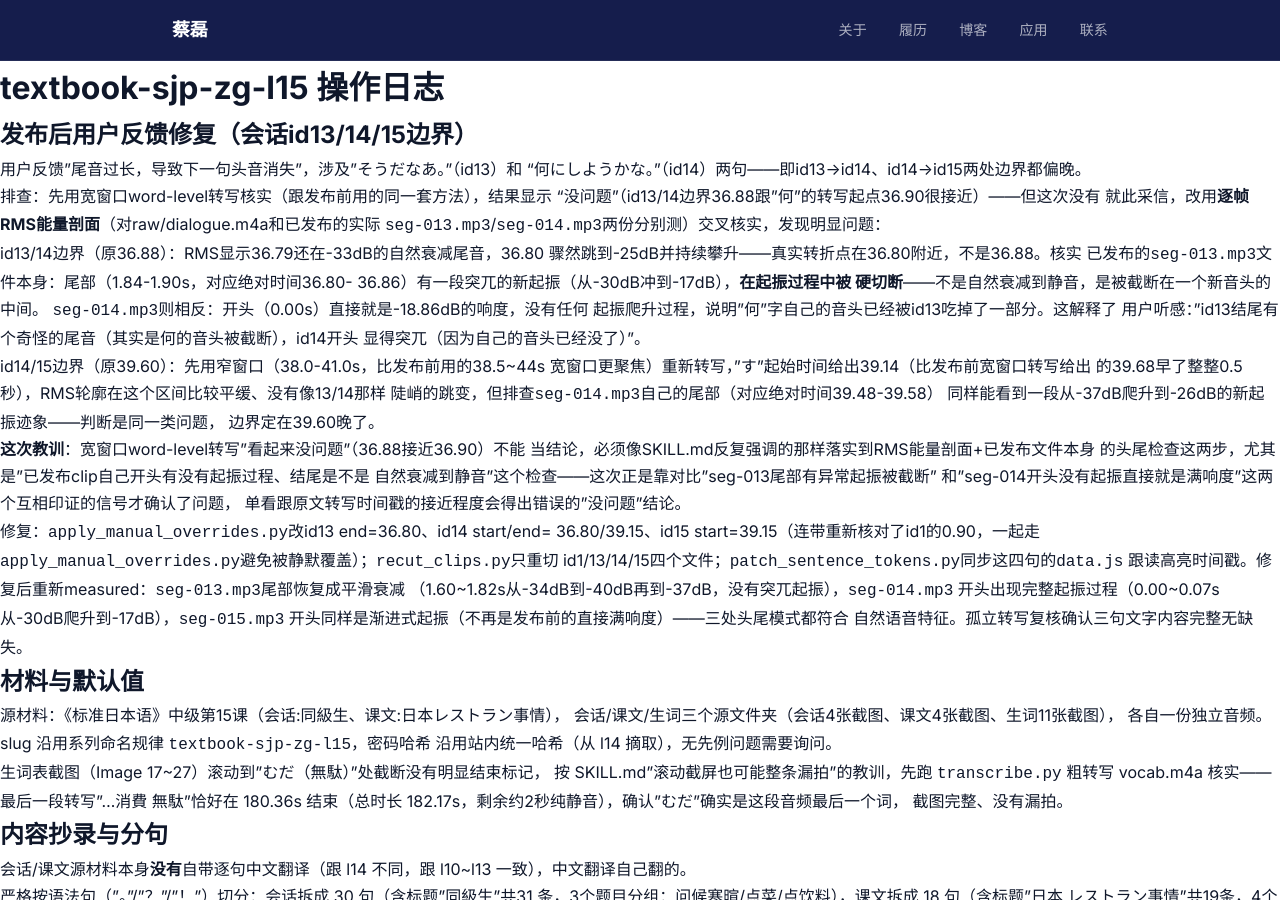
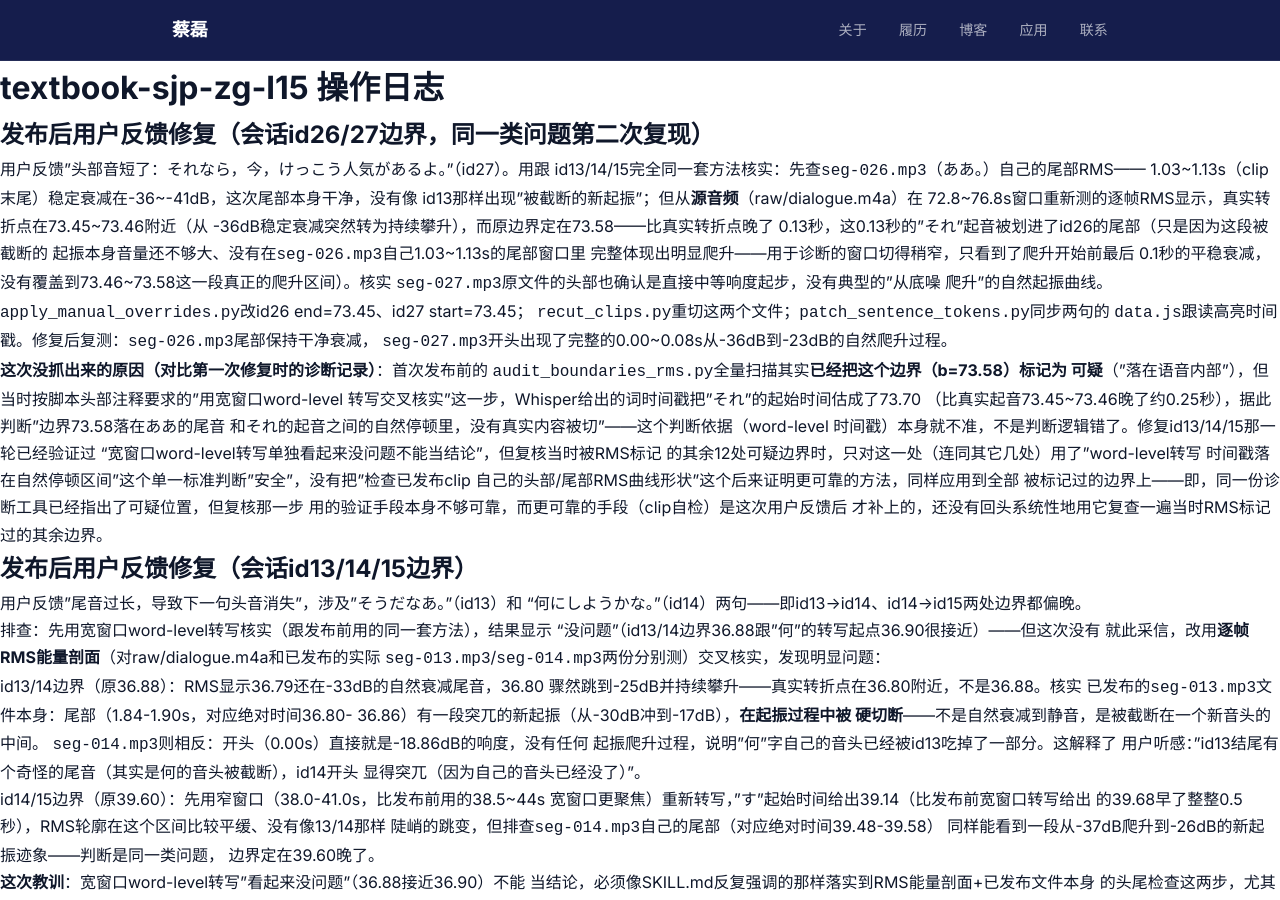
Before and after one commit to jiaodacailei/jiaodacailei.github.io, a Jekyll site: the page built from docs/private/textbook-sjp-zg-l15/LOG.md, in a window 1280 px wide and 900 px high. Built offline with Jekyll 4.4.1, drawn with Linux system fonts in a browser that asks for light colours; our own code applies the rules of GitHub Pages for plain Markdown files; comment, search, counter and statistics services are not loaded.

Commit message:
修复第15课会话id26/27边界：それなら头部音被吃掉
ああ。→それなら，今，けっこう人気があるよ。边界(73.58)晚了0.13秒，
源音频RMS显示真实转折点在73.45附近。跟id13/14/15同一类问题：发布前
audit_boundaries_rms.py已标记这个边界可疑，但当时靠word-level转写
时间戳判断"安全"，而转写本身把それ起音估晚了约0.25秒，导致误判。

```diff
--- a/docs/private/textbook-sjp-zg-l15/LOG.md
+++ b/docs/private/textbook-sjp-zg-l15/LOG.md
@@ -1,4 +1,39 @@
 # textbook-sjp-zg-l15 操作日志
+
+## 发布后用户反馈修复（会话id26/27边界，同一类问题第二次复现）
+
+用户反馈"头部音短了：それなら，今，けっこう人気があるよ。"（id27）。用跟
+id13/14/15完全同一套方法核实：先查`seg-026.mp3`（ああ。）自己的尾部RMS——
+1.03~1.13s（clip末尾）稳定衰减在-36~-41dB，这次尾部本身干净，没有像
+id13那样出现"被截断的新起振"；但从**源音频**（raw/dialogue.m4a）在
+72.8~76.8s窗口重新测的逐帧RMS显示，真实转折点在73.45~73.46附近（从
+-36dB稳定衰减突然转为持续攀升），而原边界定在73.58——比真实转折点晚了
+0.13秒，这0.13秒的"それ"起音被划进了id26的尾部（只是因为这段被截断的
+起振本身音量还不够大、没有在`seg-026.mp3`自己1.03~1.13s的尾部窗口里
+完整体现出明显爬升——用于诊断的窗口切得稍窄，只看到了爬升开始前最后
+0.1秒的平稳衰减，没有覆盖到73.46~73.58这一段真正的爬升区间）。核实
+`seg-027.mp3`原文件的头部也确认是直接中等响度起步，没有典型的"从底噪
+爬升"的自然起振曲线。
+
+`apply_manual_overrides.py`改id26 end=73.45、id27 start=73.45；
+`recut_clips.py`重切这两个文件；`patch_sentence_tokens.py`同步两句的
+`data.js`跟读高亮时间戳。修复后复测：`seg-026.mp3`尾部保持干净衰减，
+`seg-027.mp3`开头出现了完整的0.00~0.08s从-36dB到-23dB的自然爬升过程。
+
+**这次没抓出来的原因（对比第一次修复时的诊断记录）**：首次发布前的
+`audit_boundaries_rms.py`全量扫描其实**已经把这个边界（b=73.58）标记为
+可疑**（"落在语音内部"），但当时按脚本头部注释要求的"用宽窗口word-level
+转写交叉核实"这一步，Whisper给出的词时间戳把"それ"的起始时间估成了73.70
+（比真实起音73.45~73.46晚了约0.25秒），据此判断"边界73.58落在ああ的尾音
+和それ的起音之间的自然停顿里，没有真实内容被切"——这个判断依据（word-level
+时间戳）本身就不准，不是判断逻辑错了。修复id13/14/15那一轮已经验证过
+"宽窗口word-level转写单独看起来没问题不能当结论"，但复核当时被RMS标记
+的其余12处可疑边界时，只对这一处（连同其它几处）用了"word-level转写
+时间戳落在自然停顿区间"这个单一标准判断"安全"，没有把"检查已发布clip
+自己的头部/尾部RMS曲线形状"这个后来证明更可靠的方法，同样应用到全部
+被标记过的边界上——即，同一份诊断工具已经指出了可疑位置，但复核那一步
+用的验证手段本身不够可靠，而更可靠的手段（clip自检）是这次用户反馈后
+才补上的，还没有回头系统性地用它复查一遍当时RMS标记过的其余边界。
 
 ## 发布后用户反馈修复（会话id13/14/15边界）
 
```
Also changed, not shown: docs/private/textbook-sjp-zg-l15/data.js, 2 other files.
